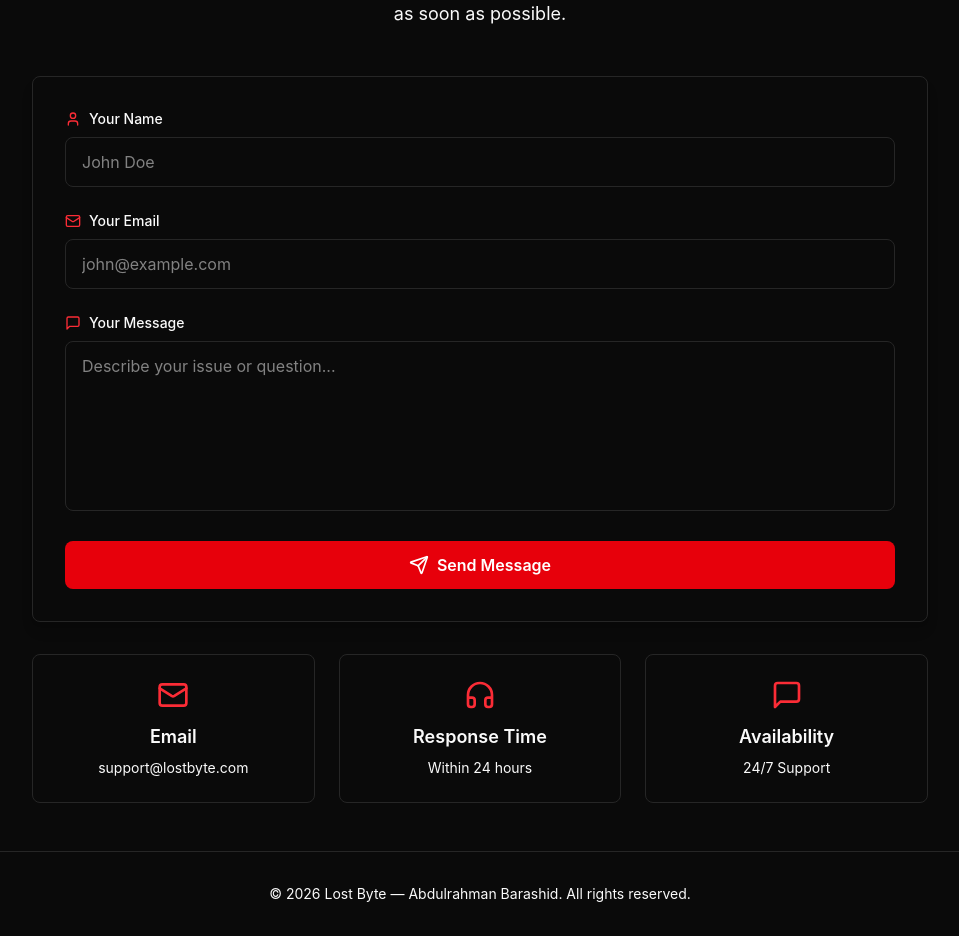
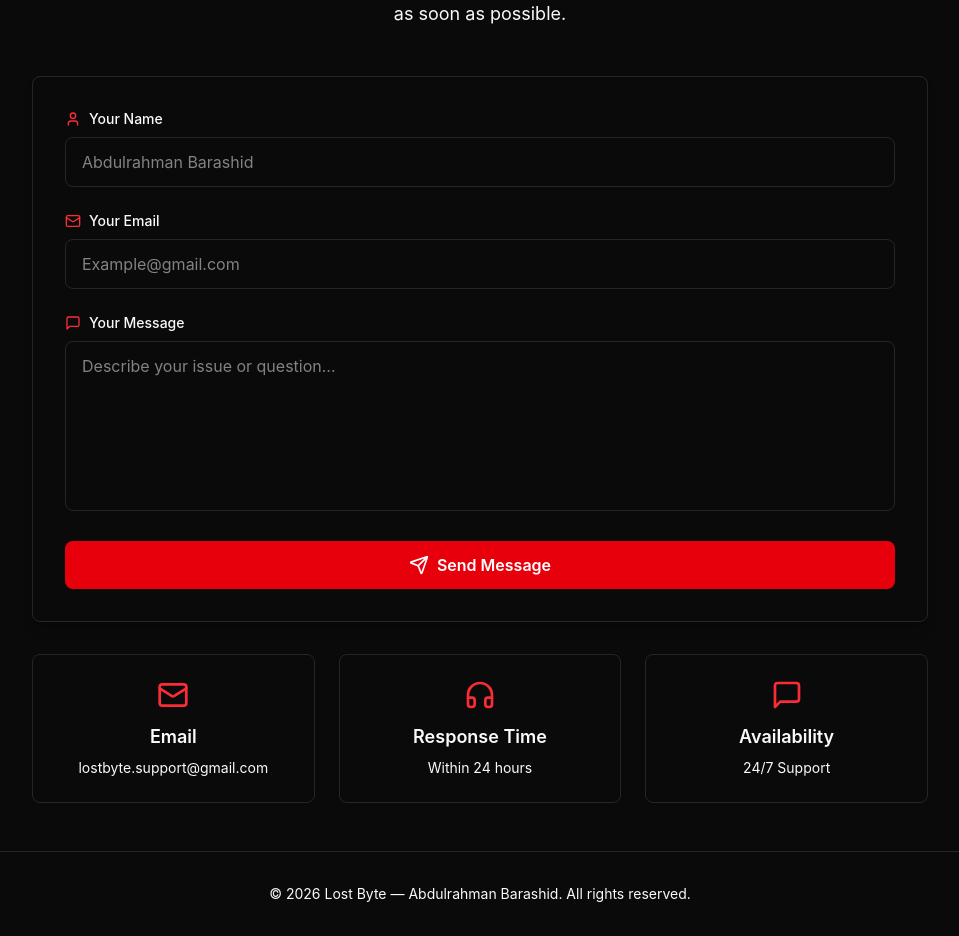
Before and after one commit to Abdulrahman-Barashid/Lost-Byte-senior-project-website, a React (Vite) app: page /support in a window 1280 px wide. Shown: the part 300-1236 px from the top of the page, without its empty margins (160-1119 px from the left). Built offline with nearby package versions, Linux system fonts and the light colour scheme.

Commit message:
Finished support page using EmailJS templete

```diff
--- a/package.json
+++ b/package.json
@@ -9,6 +9,7 @@
     "preview": "vite preview"
   },
   "dependencies": {
+    "@emailjs/browser": "^4.4.1",
     "@radix-ui/react-accordion": "1.2.3",
     "@radix-ui/react-alert-dialog": "1.1.6",
     "@radix-ui/react-avatar": "1.1.3",
--- a/src/context/LanguageContext.jsx
+++ b/src/context/LanguageContext.jsx
@@ -87,9 +87,9 @@ const translations = {
     "support.title": "Contact Support",
     "support.description": "Have a question or need help? Send us a message and we will get back to you as soon as possible.",
     "support.name": "Your Name",
-    "support.name_placeholder": "John Doe",
+    "support.name_placeholder": "Abdulrahman Barashid",
     "support.email": "Your Email",
-    "support.email_placeholder": "john@example.com",
+    "support.email_placeholder": "Example@gmail.com",
     "support.message": "Your Message",
     "support.message_placeholder": "Describe your issue or question...",
     "support.submit": "Send Message",
@@ -218,7 +218,7 @@ const translations = {
     "support.name": "اسمك",
     "support.name_placeholder": "محمد عبدالله",
     "support.email": "بريدك الإلكتروني",
-    "support.email_placeholder": "example@email.com",
+    "support.email_placeholder": "example@gmail.com",
     "support.message": "رسالتك",
     "support.message_placeholder": "اكتب مشكلتك أو سؤالك...",
     "support.submit": "إرسال الرسالة",
--- a/src/main.jsx
+++ b/src/main.jsx
@@ -1,7 +1,10 @@
 import { StrictMode } from "react";
 import { createRoot } from "react-dom/client";
+import emailjs from "@emailjs/browser";
 import "./index.css";
 import App from "./App";
+
+emailjs.init("hvTeVwZZzVjYfZGm5"); // initialize EmailJS publicKey
 
 createRoot(document.getElementById("root")).render(
   <StrictMode>
--- a/src/pages/SupportPage.jsx
+++ b/src/pages/SupportPage.jsx
@@ -1,3 +1,4 @@
+import emailjs from "@emailjs/browser";
 import { motion } from "motion/react";
 import { useState } from "react";
 import { HeadphonesIcon, Send, Mail, User, MessageSquare, X as CloseIcon } from "lucide-react";
@@ -13,7 +14,7 @@ export function SupportPage() {
   const [isSubmitting, setIsSubmitting] = useState(false);
 
   const contactInfo = [
-    { icon: Mail,           label: t("support.contact_email"),    value: "support@lostbyte.com" },
+    { icon: Mail,           label: t("support.contact_email"),    value: "lostbyte.support@gmail.com" },
     { icon: HeadphonesIcon, label: t("support.contact_response"), value: t("support.contact_response_value") },
     { icon: MessageSquare,  label: t("support.contact_hours"),    value: t("support.contact_hours_value") },
   ];
@@ -28,14 +29,34 @@ export function SupportPage() {
     toast.error(t("support.error_fill_all"));
     return;
   }
+
   setIsSubmitting(true);
-    await new Promise((r) => setTimeout(r, 1500));
-    setIsSubmitting(false);
+
+  try {
+    await emailjs.send(
+      "service_jshbmlw",   //Service ID
+      "template_yu4rlrn",  //Template ID
+      {
+        name:    form.name,
+        email:   form.email,
+        message: form.message,
+        time:    new Date().toLocaleString(),
+      },
+    );
+
     toast.success(t("support.success"), {
       description: t("support.success_description"),
       cancel: { label: <CloseIcon className="h-4 w-4" />, onClick: () => {} },
     });
+
     setForm({ name: "", email: "", message: "" });
+
+  } catch (error) {
+    toast.error("Failed to send message. Please try again.");
+    console.error("EmailJS error:", error);
+  } finally {
+    setIsSubmitting(false);
+  }
 };
 
   return (
```
Also changed, not shown: 1 other file (tests, documents, lock files or other folders). Lines whose indentation alone changed are shown as unchanged.
